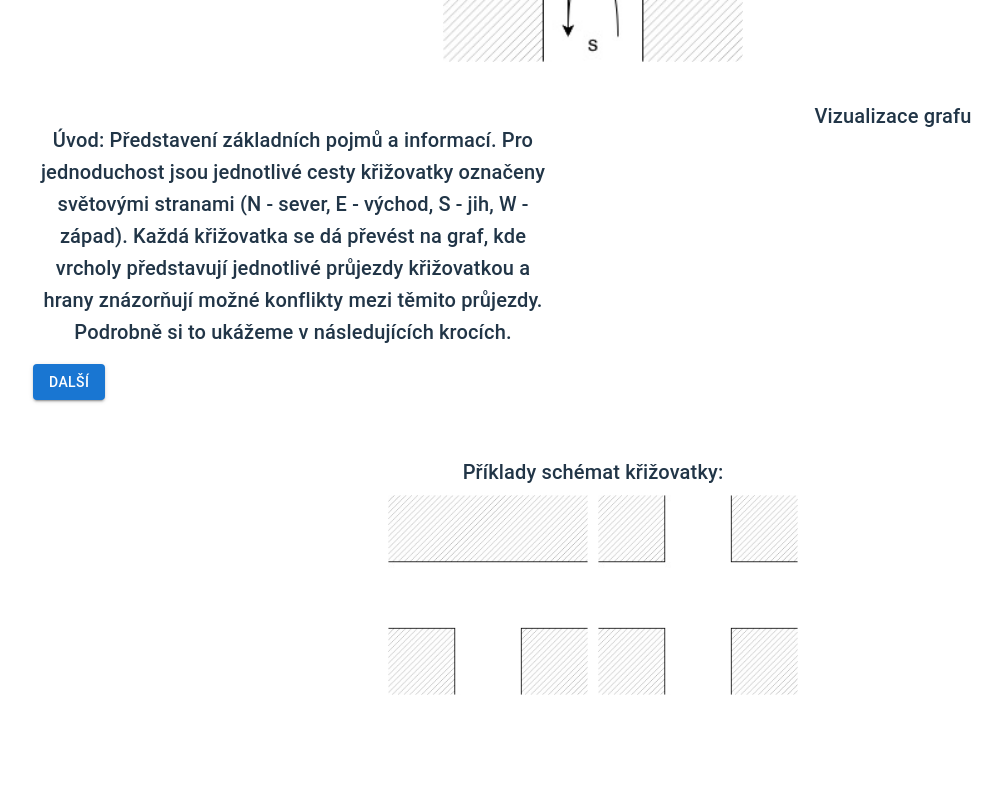
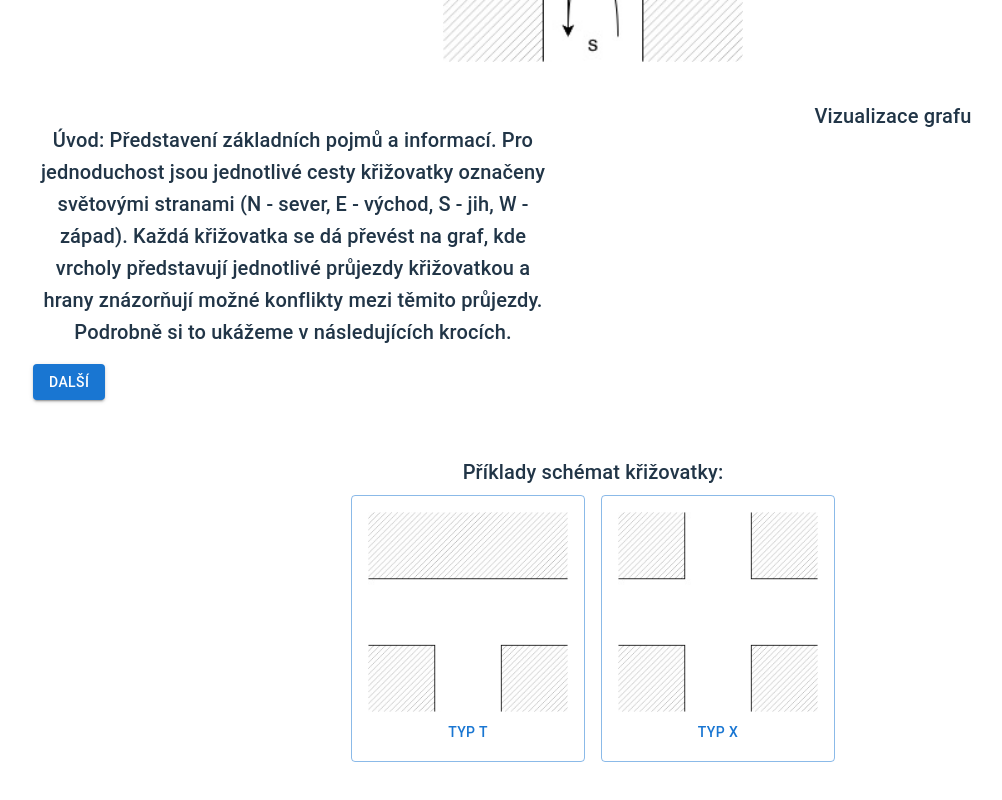
Before and after one commit to tbartak/BP-vyukova-aplikace, a React (Vite) app: page /tutorial in a window 1280 px wide. Shown: the part 443-1243 px from the top of the page, without its empty margins (47-1049 px from the left). Before the commit the page ends 1200 px from the top, so only its background shows below. Built offline with nearby package versions, Linux system fonts and the light colour scheme.

Commit message:
feat: enhance TutorialPage with button navigation for selecting graph types

```diff
--- a/src/pages/TutorialPage.tsx
+++ b/src/pages/TutorialPage.tsx
@@ -1,8 +1,9 @@
 import { useState, useCallback } from 'react'
-import { Box, Typography } from '@mui/material'
+import { Box, Typography, Button } from '@mui/material'
 import Wizard from '../components/GraphWizard/Wizard'
 import IntersectionGraph from '../components/IntersectionGraph'
 import { Graph, Step } from '../config/variants'
+import { useNavigate } from 'react-router-dom'
 
 // TODO: Probrat, jestli by bylo lepší vždycky prvně uvést popisek a pak po kliknutí na další teprve upravit graf, takže jakoby každý krok rozdělit na dva, v jednom by se jenom změnil description, ve druhým zůstane description stejnej, ale přidá se akce
 const tutorialSteps: Step[] = [
@@ -418,6 +419,11 @@
 
 export default function TutorialPage() {
   const [graph, setGraph] = useState<Graph>({ vertices: [], edges: [] })
+	const navigate = useNavigate()
+
+	const handleTypeSelect = (type: 'T' | 'X') => {
+    navigate(`/select-scheme/${type}`)
+  }
 
   const handleStepChange = useCallback((stepIndex: number) => {
     // Znovuvytvoříme graf od začátku až do aktuálního kroku
@@ -464,16 +470,30 @@
         <Typography variant="h6" gutterBottom>
           Příklady schémat křižovatky:
         </Typography>
+        <Button
+          variant="outlined"
+          onClick={() => handleTypeSelect('T')}
+          sx={{ flexDirection: 'column', p: 2, mr: 2 }}
+        >
           <img
-          src="src/imgs/T-type.jpg" // TODO: mohlo by být jako tlačítko, které by přesměrovalo uživatele na dané schéma
+            src="src/imgs/T-type.jpg"
             alt="Schéma křižovatky typu T"
-          style={{ width: '200px', marginRight: '10px' }}
+            style={{ width: '200px' }}
           />
+          <Typography variant="button" sx={{mt: 1}}>Typ T</Typography>
+        </Button>
+        <Button
+          variant="outlined"
+          onClick={() => handleTypeSelect('X')}
+          sx={{ flexDirection: 'column', p: 2 }}
+        >
           <img
-          src="src/imgs/X-type.jpg" // TODO: mohlo by být jako tlačítko, které by přesměrovalo uživatele na dané schéma
+            src="src/imgs/X-type.jpg"
             alt="Schéma křižovatky typu X"
             style={{ width: '200px' }}
           />
+          <Typography variant="button" sx={{mt: 1}}>Typ X</Typography>
+        </Button>
       </Box>
     </Box>
   )
```
Lines whose indentation alone changed are shown as unchanged.
